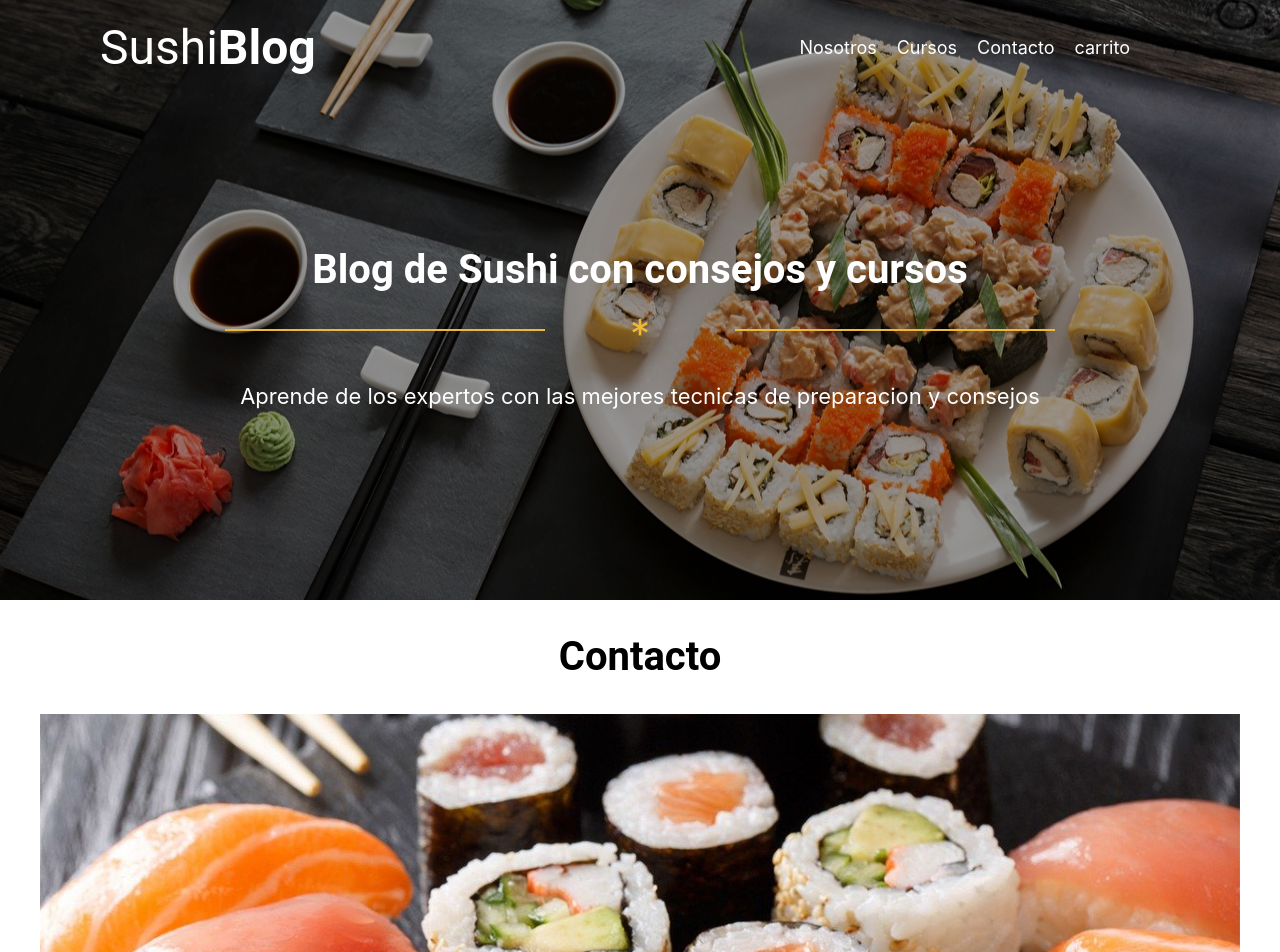
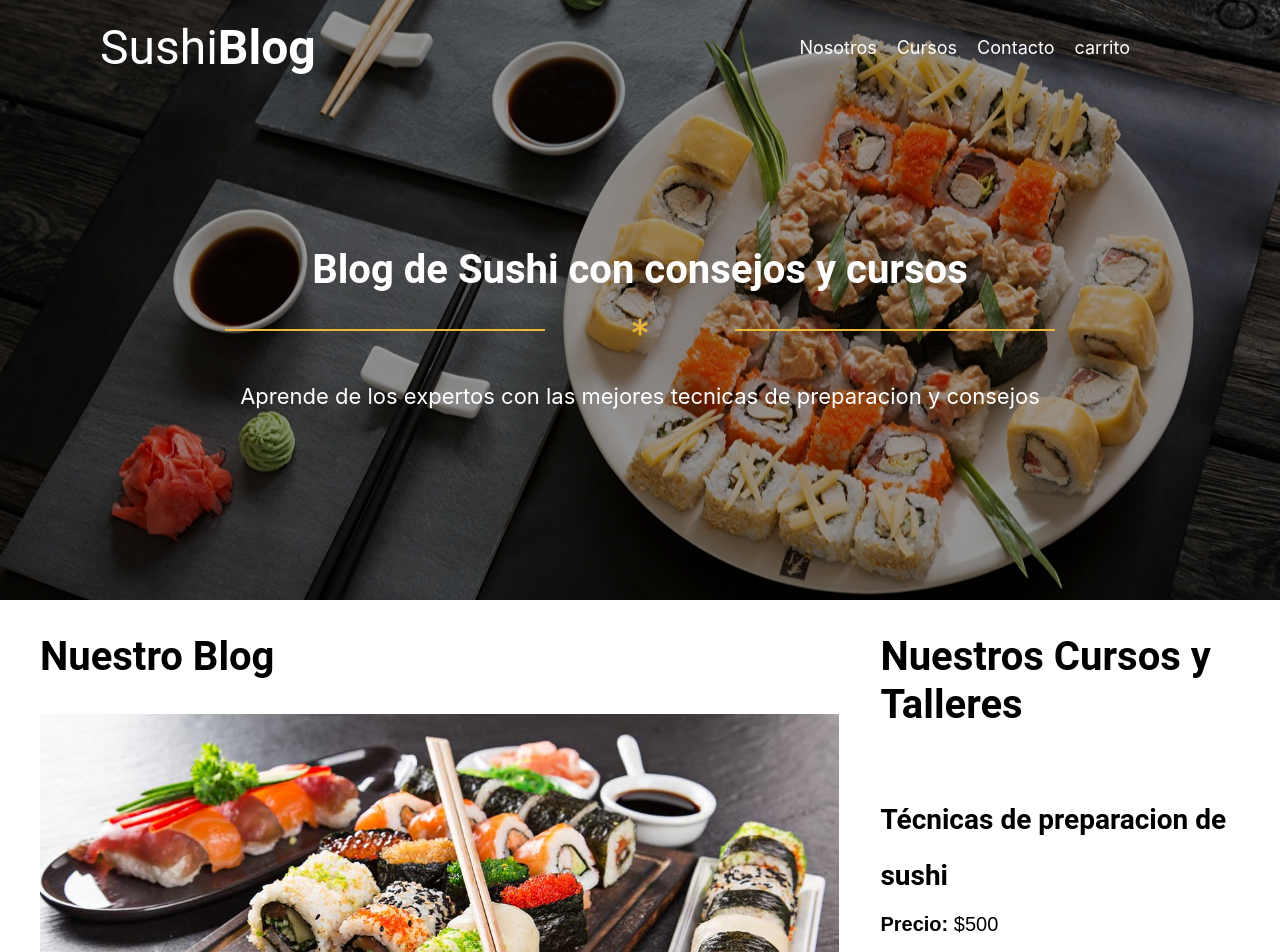
Before and after one commit to estebanmavarezb/react-app, a React (Create React App) app: page / in a window 1280 px wide. Shown: the top 952 px of the page. Built offline with nearby package versions, Linux system fonts and the light colour scheme.

Commit message:
arreglo cursos

```diff
--- a/src/App.jsx
+++ b/src/App.jsx
@@ -13,7 +13,7 @@ function App() {
   return (
     <>
       <Layout>
-        <ContactContentComponent />
+        <MainContentComponents />
       </Layout>
     </>
   );
--- a/src/components/cursosComponent/index.jsx
+++ b/src/components/cursosComponent/index.jsx
@@ -12,6 +12,7 @@ function CursosComponent({titulo}) {
                 <h4 className="no-margin">{titulo}</h4>
                 <p className="no-margin">Fecha: <span>20 Agosto de 2020</span></p>
                 <p className="no-margin">Cupo: <span>20</span></p>
+                <p className="no-margin">Precio: <span>$500</span></p>
 
                 <p className="descripcion"> Lorem ipsum dolor, sit amet consectetur adipisicing elit.
                 Quidem fugiat asperiores assumenda aut iste consectetur libero voluptates illo nisi,
```
Also changed, not shown: 1 other file (tests, documents, lock files or other folders).
